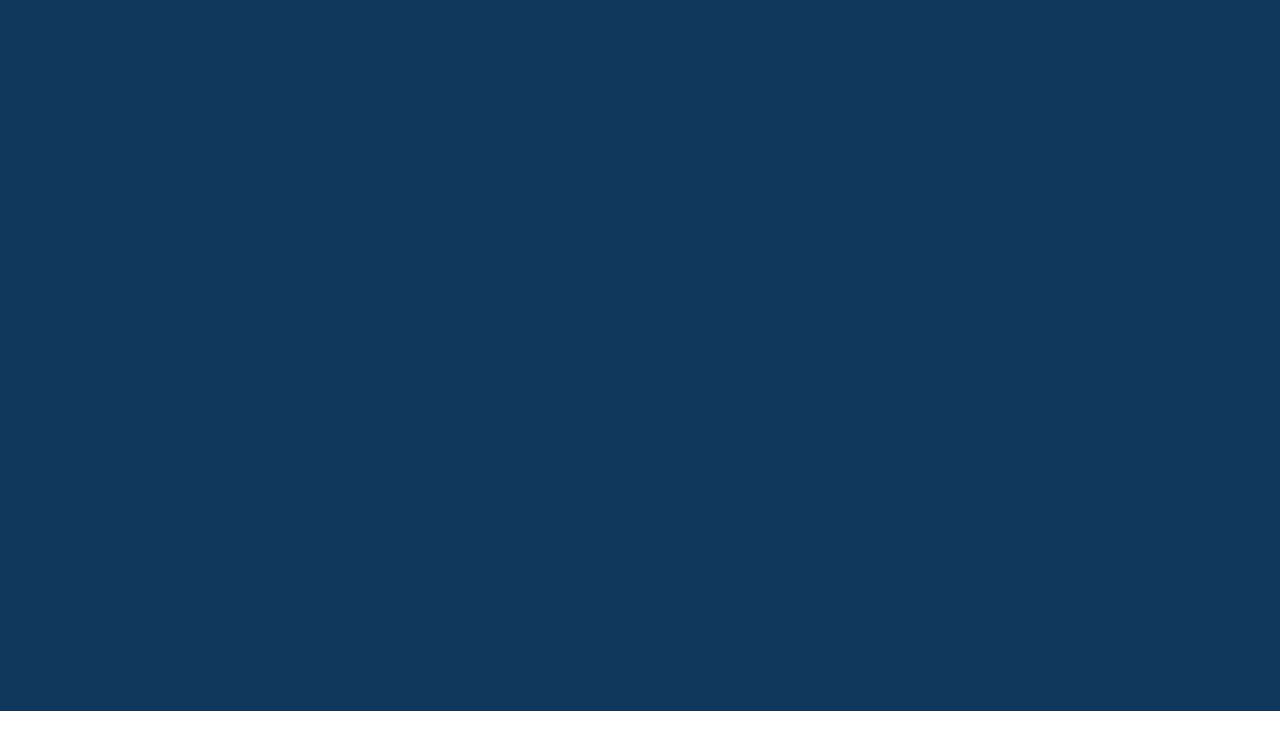
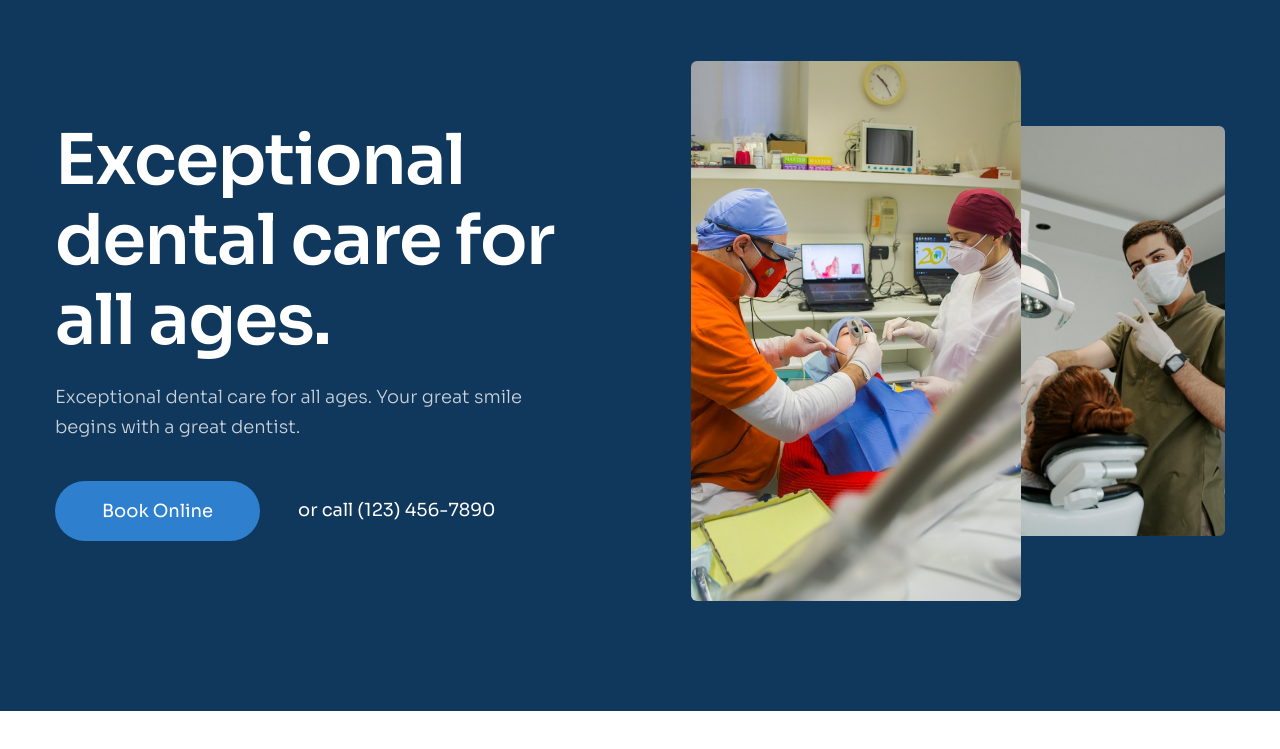
Before and after one commit to huynhkhanh2304/duan3, a plain HTML site: page index.html in a window 1280 px wide. Shown: the part 89-838 px from the top of the page. Drawn offline with Linux system fonts and the light colour scheme.

Commit message:
p4 code phần hero

```diff
--- a/assets/css/style.css
+++ b/assets/css/style.css
@@ -82,3 +82,62 @@ border-radius: 999px;
 .header__action--login{
     margin-right: 7px;
 }
+/* =============================== hero ================================ */
+.hero{
+  display: flex;
+  padding-top: 76px;
+  align-items: center;
+}
+.hero__content{
+  width: 44%;
+}
+.hero__media{
+  flex:1;
+}
+.hero__heading{
+  color: #FFF;
+font-size: 7rem;
+font-weight: 600;
+line-height: 1.14;
+letter-spacing: -1.4px;
+}
+.hero__desc{
+  margin-top: 22px;
+  color: #C9D2DA;
+font-size: 1.8rem;
+font-style: normal;
+font-weight: 300;
+line-height: 1.66; /* 166.667% */
+}
+.hero__row{
+  margin-top: 38px;
+  display: flex;
+  align-items: center;
+  column-gap: 38px;
+}
+.hero__phone{
+  color: #FFF;
+text-align: center;
+font-size: 1.8rem;
+font-style: normal;
+line-height: 1.66; /* 166.667% */
+}
+.hero__images{
+  display: flex;
+  align-items: center;
+  justify-content: flex-end;
+}
+.hero__img{
+  border-radius: 6px;
+  object-fit: cover;
+}
+.hero__img--large{
+  width: 330px;
+height: 540px;
+margin-right: -6px;
+z-index: 1;
+}
+.hero__img--small{
+  width: 210px;
+height: 410px;
+}
--- a/index.html
+++ b/index.html
@@ -34,6 +34,7 @@
 <body style="height: 10000px;">
     <header class="header">
         <div class="container">
+            <!-- header top -->
             <div class="header-top">
                 <!-- logo -->
                 <a href="#!"><img src="./assets/img/icon/logo.svg" alt="shine smile" class="logo"></a>
@@ -60,6 +61,25 @@
                     <a href="#!" class="btn header__action--signup">Sign Up</a>
                 </div>
             </div>
+            <!-- hero -->
+            <section class="hero">
+                <!-- hero left -->
+                <section class="hero__content">
+                    <h1 class="hero__heading">Exceptional dental care for all ages.</h1>
+                    <p class="hero__desc">Exceptional dental care for all ages. Your great smile begins with a great dentist.</p>
+                    <div class="hero__row">
+                        <a href="" class="btn">Book Online</a>
+                        <span class="hero__phone">or call (123) 456-7890</span>
+                    </div>
+                </section>
+                <!-- hero right -->
+                <div class="hero__media">
+                    <figure class="hero__images">
+                        <img src="./assets/img/photo/hero-1.jpg" alt="Exceptional dental care for all ages." class="hero__img hero__img--large">
+                        <img src="./assets/img/photo/hero-2.jpg" alt="Exceptional dental care for all ages." class="hero__img hero__img--small">
+                    </figure>
+                </div>
+            </section>
         </div>
     </header>
 </body>
```
Also changed, not shown: assets/img/photo/hero-1.jpg (added), assets/img/photo/hero-2.jpg (added).
